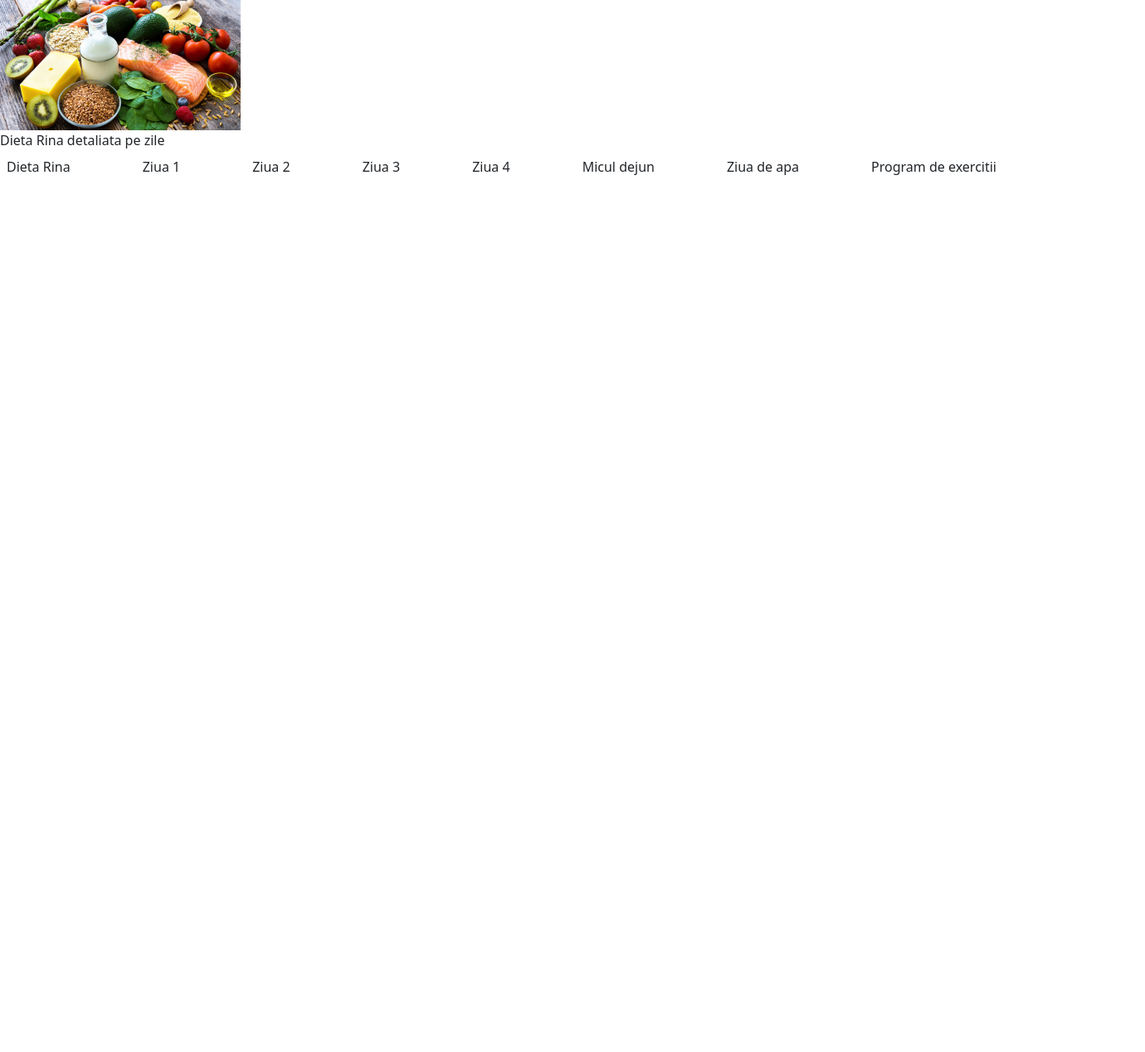
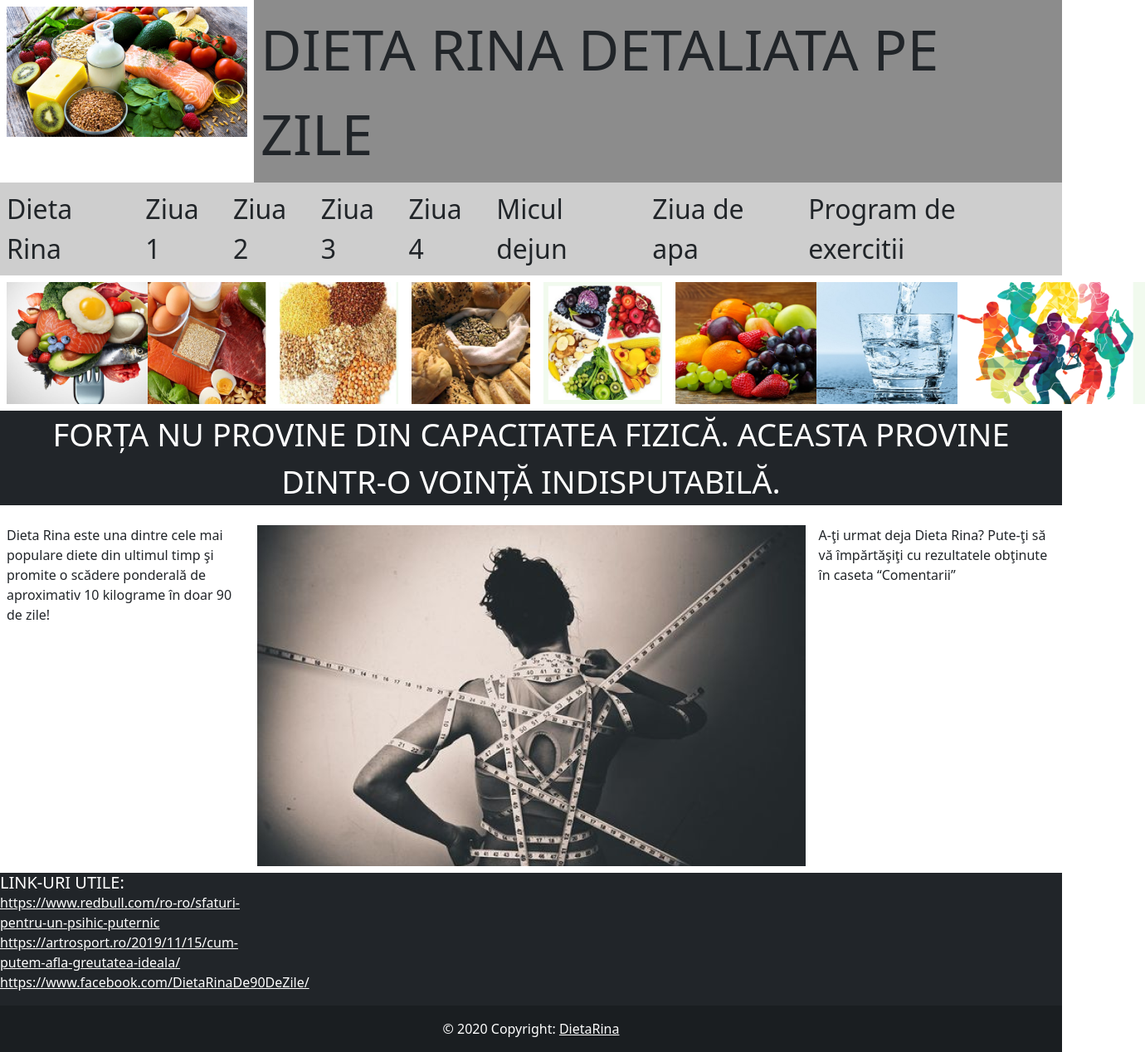
Before and after one commit to SamsonNicoleta/boostrap, a plain HTML site: page index.html in a window 1280 px wide. Shown: the whole page at 83% size, 1380 px wide, since content can reach past the window. Before the commit the page ends 800 px from the top, so only its background shows below. Drawn offline with nearby package versions, Linux system fonts and the light colour scheme.

Commit message:
2 elemente noi

```diff
--- a/index.html
+++ b/index.html
@@ -10,11 +10,11 @@
   </head>
   <body>
     <header>
-      <div>
-        <div class="d-flex justify-content-start"><img src="Images/Aliemente-sanatate-mituri-1170x658 1.png" alt=""></div>
-      <div class="d-flex align-items-center">Dieta Rina detaliata pe zile</div>
+      <div class="d-flex bd-highlight">
+        <div class="p-2 flex-fill bd-highlight"><img src="Images/Aliemente-sanatate-mituri-1170x658 1.png" alt=""></div>
+        <div class="p-2 flex-fill bd-highlight text-uppercase" style="font-size: 68px; background-color: #8C8C8C;">Dieta Rina detaliata pe zile</div>
       </div>
-      <div class="d-flex bd-highlight">
+      <div class="d-flex bd-highlight " style="background-color: rgba(164, 164, 164, 0.54); font-size: 32px;">
         <div class="p-2 flex-fill bd-highlight">Dieta Rina</div>
         <div class="p-2 flex-fill bd-highlight">Ziua 1</div>
         <div class="p-2 flex-fill bd-highlight">Ziua 2</div>
@@ -24,9 +24,64 @@
         <div class="p-2 flex-fill bd-highlight">Ziua de apa</div>
         <div class="p-2 flex-fill bd-highlight">Program de exercitii</div>
       </div>
+      <div class="d-flex bd-highlight ">
+        <div  class="p-2 flex-fill bd-highlight" style="width: 170px;">
+          <img src="Images/image 1.png" alt="">
+        </div>
+        <div  class="p-2 flex-fill bd-highlight" style="width: 170px;">
+          <img src="Images/image 2.png" alt="">
+        </div>
+        <div  class="p-2 flex-fill bd-highlight" style="width: 170px;">
+          <img src="Images/image 3.png" alt="">
+        </div>
+        <div  class="p-2 flex-fill bd-highlight" style="width: 170px;">
+          <img src="Images/image 4.png" alt="">
+        </div>
+        <div  class="p-2 flex-fill bd-highlight" style="width: 170px;">
+          <img src="Images/image 5.png" alt="">
+        </div>
+        <div  class="p-2 flex-fill bd-highlight" style="width: 170px;">
+          <img src="Images/image 6.png" alt="">
+        </div>
+        <div  class="p-2 flex-fill bd-highlight" style="width: 170px;">
+          <img src="Images/image 7.png" alt="">
+        </div>
+        <div  class="p-2 flex-fill bd-highlight" style="width: 170px;">
+          <img src="Images/image 8.png" alt="">
         </div>
       </div>
-      </footer>
+      <p class="text-white bg-dark text-uppercase text-center" style="font-size: 38px;">Forța nu provine din capacitatea fizică. Aceasta provine dintr-o voință indisputabilă.</p>
+      <div class="d-flex bd-highlight">
+        <div style="width: 319px; height: 415px;" class="p-2 flex-fill bd-highlight">
+          Dieta Rina este una dintre cele mai populare diete din ultimul timp şi promite o scădere ponderală de aproximativ 10 kilograme în doar 90 de zile!
+        </div>
+        <div class="p-2 flex-fill bd-highlight">
+          <img src="Images/43f57e2c90768c1cafa873fd4e17be53 1.png" alt="">
+        </div>
+        <div class="p-2 flex-fill bd-highlight" style="width: 319px; height: 415px;">
+          A-ţi urmat deja Dieta Rina? Pute-ţi să vă împărtăşiţi cu rezultatele obţinute în caseta “Comentarii”
+        </div>
+      </div>
+      <footer class="bg-light text-center text-lg-start footer footer-dark bg-dark">
+      <div class="col-lg-3 col-md-6 mb-4 mb-md-0">
+        <h5 class="text-uppercase mb-0 text-white">Link-uri utile:</h5>
+        <ul class="list-unstyled">
+          <li>
+            <a href="#!" class="text-white">https://www.redbull.com/ro-ro/sfaturi-pentru-un-psihic-puternic</a>
+          </li>
+          <li>
+            <a href="#!" class="text-white">https://artrosport.ro/2019/11/15/cum-putem-afla-greutatea-ideala/</a>
+          </li>
+          <li>
+            <a href="#!" class="text-white">https://www.facebook.com/DietaRinaDe90DeZile/</a>
+          </li>
+        </ul>
+      </div>
+      <div class="text-center p-3 text-white" style="background-color: rgba(0, 0, 0, 0.2)">
+        © 2020 Copyright:
+        <a class="text-white" href="https://mdbootstrap.com/">DietaRina</a>
+      </div>
+    </footer>
     </header>
     <script src="https://cdn.jsdelivr.net/npm/@popperjs/core@2.10.2/dist/umd/popper.min.js" integrity="sha384-7+zCNj/IqJ95wo16oMtfsKbZ9ccEh31eOz1HGyDuCQ6wgnyJNSYdrPa03rtR1zdB" crossorigin="anonymous"></script>
 <script src="https://cdn.jsdelivr.net/npm/bootstrap@5.1.3/dist/js/bootstrap.min.js" integrity="sha384-QJHtvGhmr9XOIpI6YVutG+2QOK9T+ZnN4kzFN1RtK3zEFEIsxhlmWl5/YESvpZ13" crossorigin="anonymous"></script>
```
